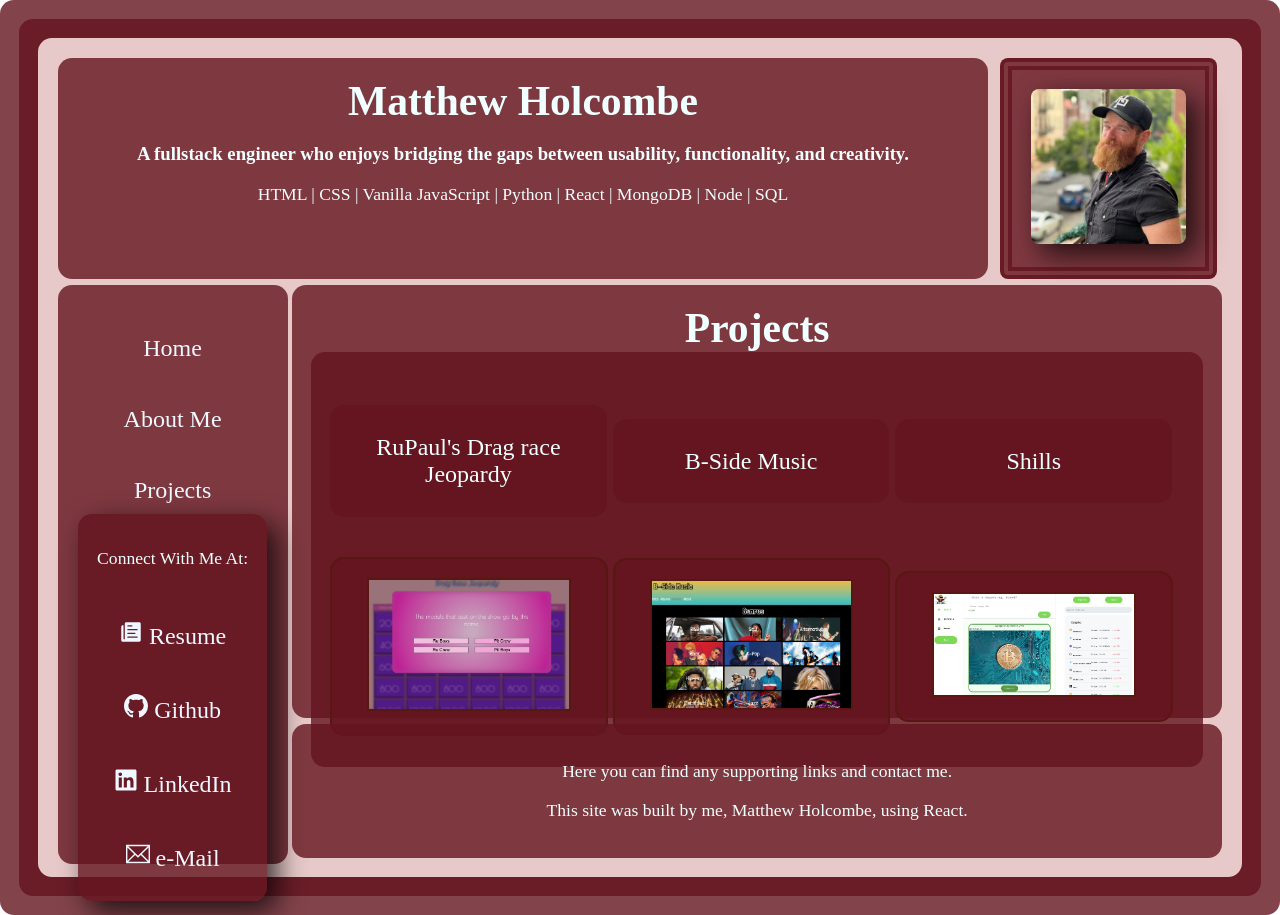
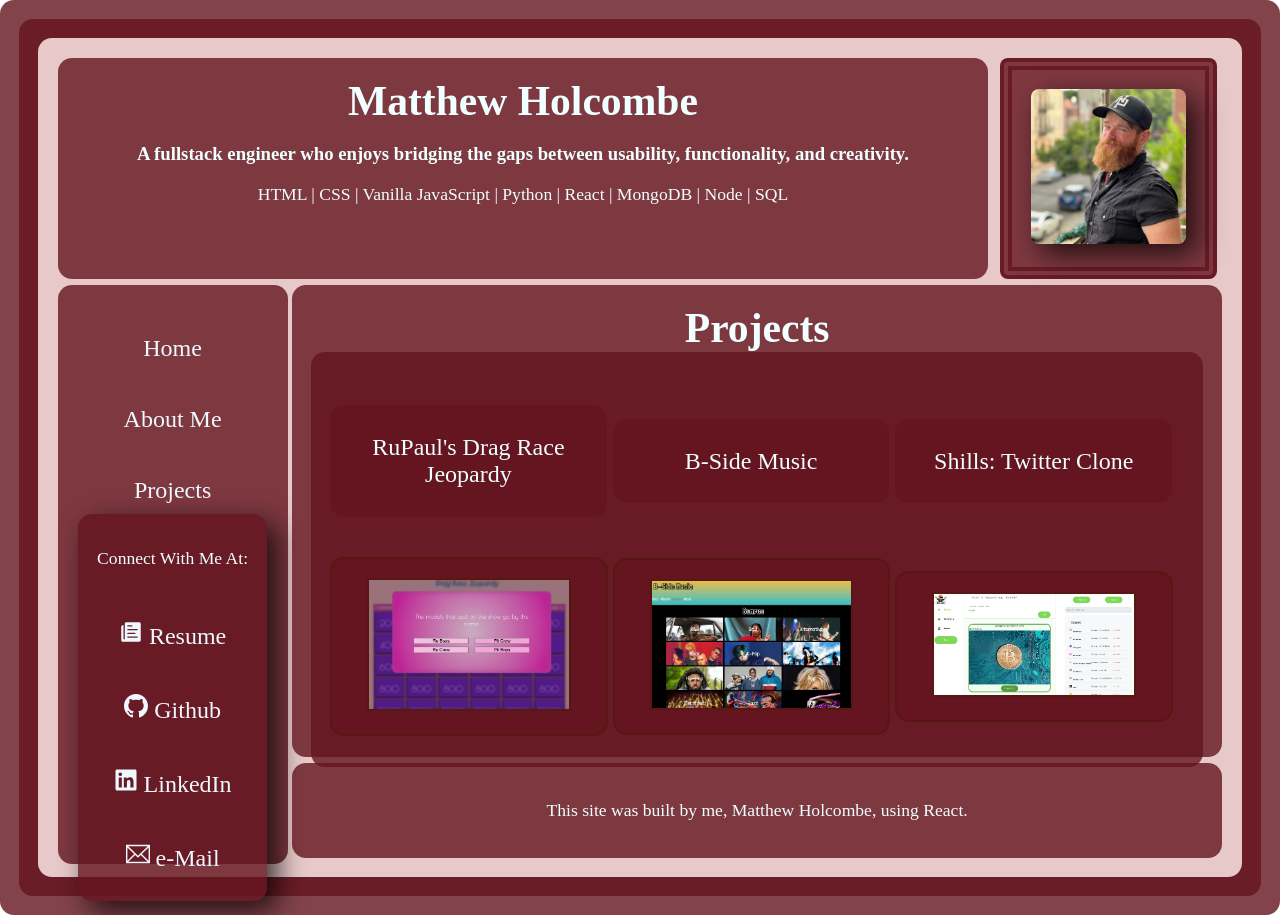
Before and after one commit to mholcombe93/mh-protfolio-v2, a React (Create React App) app: page /projects in a window 1280 px wide. Built offline with nearby package versions, Linux system fonts and the light colour scheme.

Commit message:
project links and pages set up

```diff
--- a/src/App.css
+++ b/src/App.css
@@ -11,7 +11,7 @@ div {
 .parent {
   display: grid;
   grid-template-columns: repeat(5, 1fr);
-  grid-template-rows: repeat(8, 1fr);
+  grid-template-rows: repeat(9, 1fr);
   grid-column-gap: 6px;
   grid-row-gap: 6px;
   height: 100vh;
@@ -27,13 +27,13 @@ div {
   grid-area: 1 / 5 / 2 / 6;
 }
 .Nav_Container {
-  grid-area: 2 / 1 / 9 / 2;
+  grid-area: 2 / 1 / 10 / 2;
 }
 .Body_Container {
-  grid-area: 2 / 2 / 8/ 6;
+  grid-area: 2 / 2 / 9/ 6;
 }
 .Footer_Container {
-  grid-area: 8 / 2 / 9 / 6;
+  grid-area: 9 / 2 / 10 / 6;
 }
 
 h1 {
--- a/src/Components/Body.jsx
+++ b/src/Components/Body.jsx
@@ -3,6 +3,9 @@ import Projects from "../Screens/Projects"
 import Resume from "../Screens/Resume"
 import { useLocation } from "react-router-dom"
 import Home from "../Screens/Home"
+import DragRace from "../Screens/DragRace"
+import BSide from "../Screens/BSide"
+import Shills from "../Screens/Shills"
 
 function Body() {
   const location = useLocation()
@@ -17,6 +20,18 @@ function Body() {
     }
     case '/about': {
       BodyContent = <AboutMe />
+      break;
+    }
+    case '/DragRace': {
+      BodyContent = <DragRace />
+      break;
+    }
+    case '/BSide': {
+      BodyContent = <BSide />
+      break;
+    }
+    case '/Shills': {
+      BodyContent = <Shills />
       break;
     }
     case '/resume': {
--- a/src/Components/Footer.jsx
+++ b/src/Components/Footer.jsx
@@ -3,7 +3,6 @@
 function Footer() {
   return (
     <div className="Footer_Container">
-      <p className="Footer_Text"> Here you can find any supporting links and contact me.</p>
       <p className=""> This site was built by me, Matthew Holcombe, using React. </p>
     </div>
   )
--- a/src/Screens/BSide.jsx
+++ b/src/Screens/BSide.jsx
@@ -1,4 +1,5 @@
 import './Styles/Home.css'
+import { Link } from "react-router-dom";
 
 function BSide() {
 
@@ -7,7 +8,12 @@ function BSide() {
       <p className='Home_text'>  Bside  info </p>
       <break></break>
       <p className='Home_text'> other stuff  </p>
-
+      <button className="button1">
+        {" "}
+        <Link className="project-link" to="/projects">
+          Back to Projects
+        </Link>
+      </button>
 
     </div>
 
--- a/src/Screens/DragRace.jsx
+++ b/src/Screens/DragRace.jsx
@@ -1,4 +1,5 @@
 import './Styles/Home.css'
+import { Link } from "react-router-dom";
 
 function DragRace() {
 
@@ -7,6 +8,12 @@ function DragRace() {
       <p className='Home_text'>  Drag info </p>
       <break></break>
       <p className='Home_text'> other stuff  </p>
+      <button className="button1">
+        {" "}
+        <Link className="project-link" to="/projects">
+          Back to Projects
+        </Link>
+      </button>
 
 
     </div>
--- a/src/Screens/Projects.jsx
+++ b/src/Screens/Projects.jsx
@@ -9,7 +9,7 @@ function Projects() {
     <>
       <h1>Projects</h1>
       <div className="Project_Parent">
-        <div class="Project_Title"> RuPaul's Drag race Jeopardy</div>
+        <div class="Project_Title"> RuPaul's Drag Race Jeopardy</div>
         <div class="Project_Pic1">
           <Link to="/DragRace">
              {" "}
@@ -22,7 +22,7 @@ function Projects() {
              {" "}
              <img src={BSide} alt="B-Side Music" className="Project_Pic1" />
          </Link></div>
-        <div class="Project_Title"> Shills </div>
+        <div class="Project_Title"> Shills: Twitter Clone </div>
         <div class="Project_Pic3">
           <Link to="/Shills">
              {" "}
--- a/src/Screens/Resume.jsx
+++ b/src/Screens/Resume.jsx
@@ -1,25 +1,25 @@
-import './Styles/Resume.css'
-import ResumePDF from "../PDFS/ResumePDF.pdf"
+// import './Styles/Resume.css'
+// import ResumePDF from "../PDFS/ResumePDF.pdf"
 
-function Resume() {
+// function Resume() {
 
-  return (
-    <>
-      <h1></h1>
-      <a className='ResumePDF'
-        href={ResumePDF}
-        target="_blank" >
-        Resume Link
+//   return (
+//     <>
+//       <h1></h1>
+//       <a className='ResumePDF'
+//         href={ResumePDF}
+//         target="_blank" >
+//         Resume Link
 
-      </a>
+//       </a>
 
 
 
 
-    </>
+//     </>
 
 
-);
-}
+// );
+// }
 
-export default Resume;
+// export default Resume;
--- a/src/Screens/Shills.jsx
+++ b/src/Screens/Shills.jsx
@@ -1,18 +1,20 @@
-import './Styles/Home.css'
+import "./Styles/Home.css";
+import { Link } from "react-router-dom";
 
 function Shills() {
-
   return (
     <div className="Bio_content">
-      <p className='Home_text'>  shill info </p>
+      <p className="Home_text"> shill info </p>
       <break></break>
-      <p className='Home_text'> other stuff  </p>
-
-
+      <p className="Home_text"> other stuff </p>
+      <button className="button1">
+        {" "}
+        <Link className="project-link" to="/projects">
+          Back to Projects
+        </Link>
+      </button>
     </div>
-
-
-);
+  );
 }
 
 export default Shills;
```
Also changed, not shown: src/Components/Styles/Header.css (deleted).
